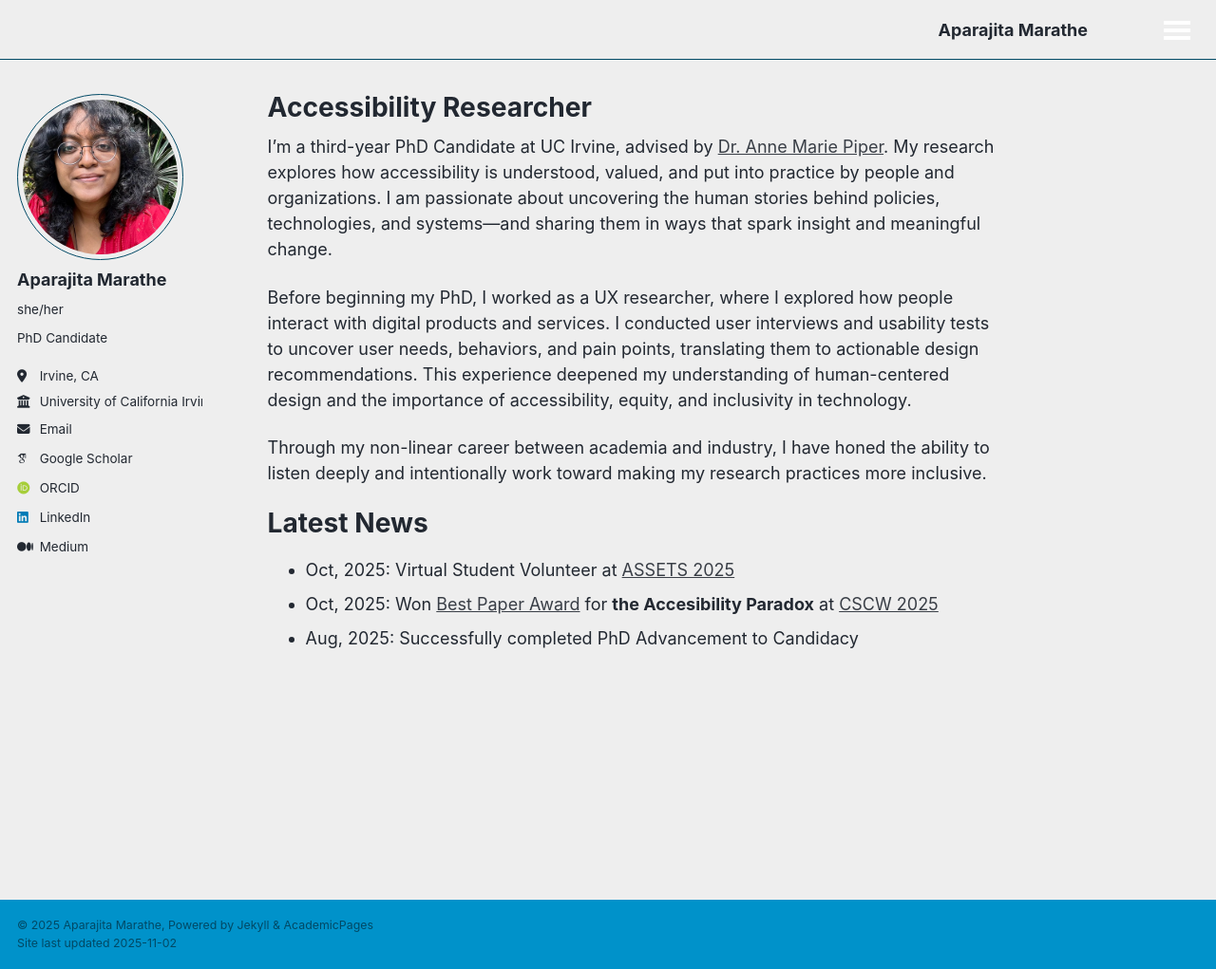
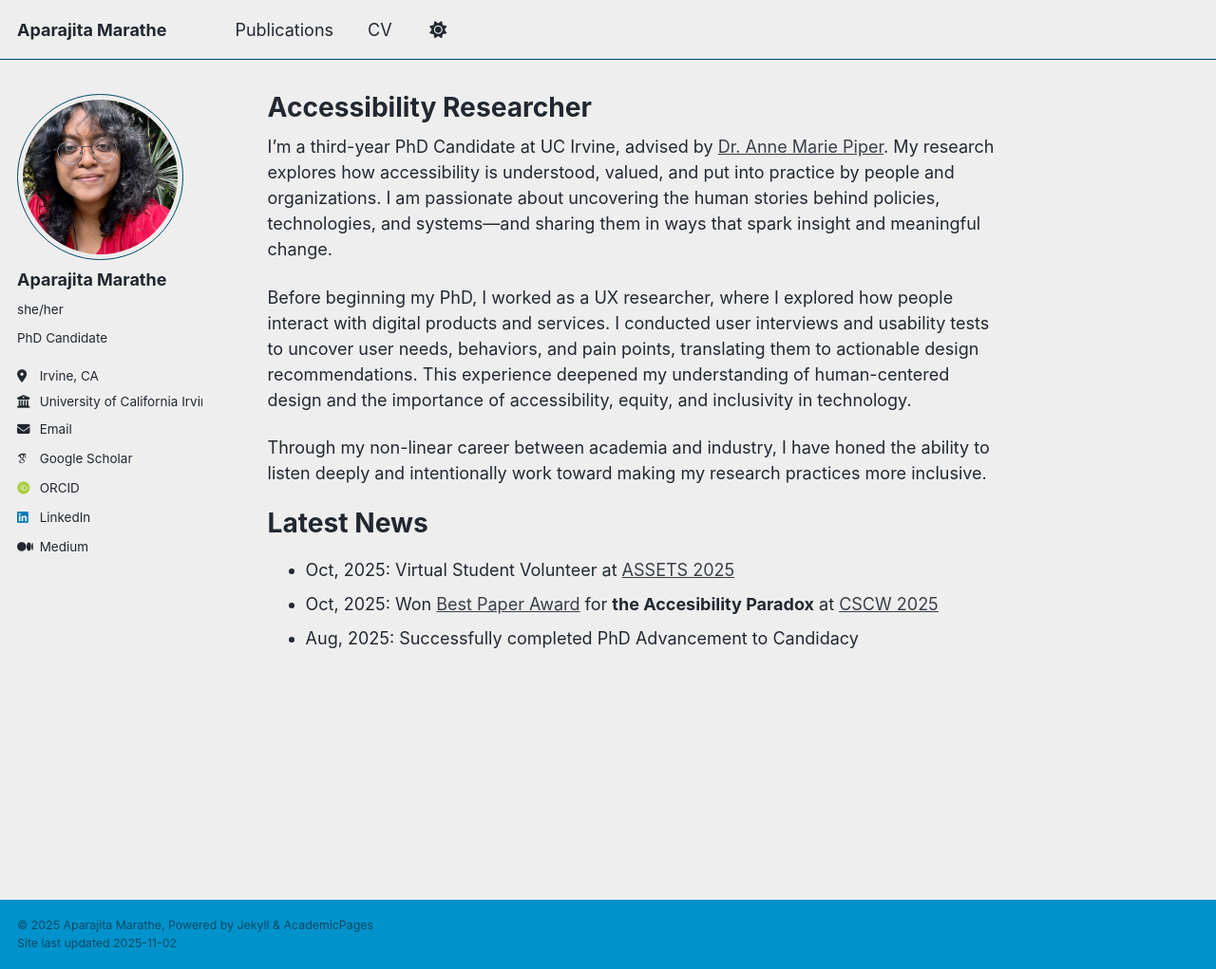
Before and after one commit to aparajitamarathe/aparajitamarathe.github.io, a Jekyll site: the page built from _pages/about.md, in a window 1280 px wide and 1021 px high. Shown: the whole window at 95% size. Built offline with Jekyll 4.4.1, drawn with Linux system fonts in a browser that asks for light colours; some web fonts are replaced.

Commit message:
Remove right-align styles from site navigation
Removed styles for right-aligning top navigation links.

```diff
--- a/assets/css/main.scss
+++ b/assets/css/main.scss
@@ -41,16 +41,3 @@
     "vendor/font-awesome/solid",
     "vendor/font-awesome/brands"
 ;
-
-/* Right-align top navigation links */
-#site-nav .visible-links {
-  display: flex;          /* use flexbox for easy alignment */
-  justify-content: flex-end; /* push links to the right */
-  list-style: none;       /* remove bullets */
-  margin: 0;
-  padding: 0;
-}
-
-#site-nav .visible-links .masthead__menu-item {
-  margin-left: 20px;      /* space between links */
-}
```
